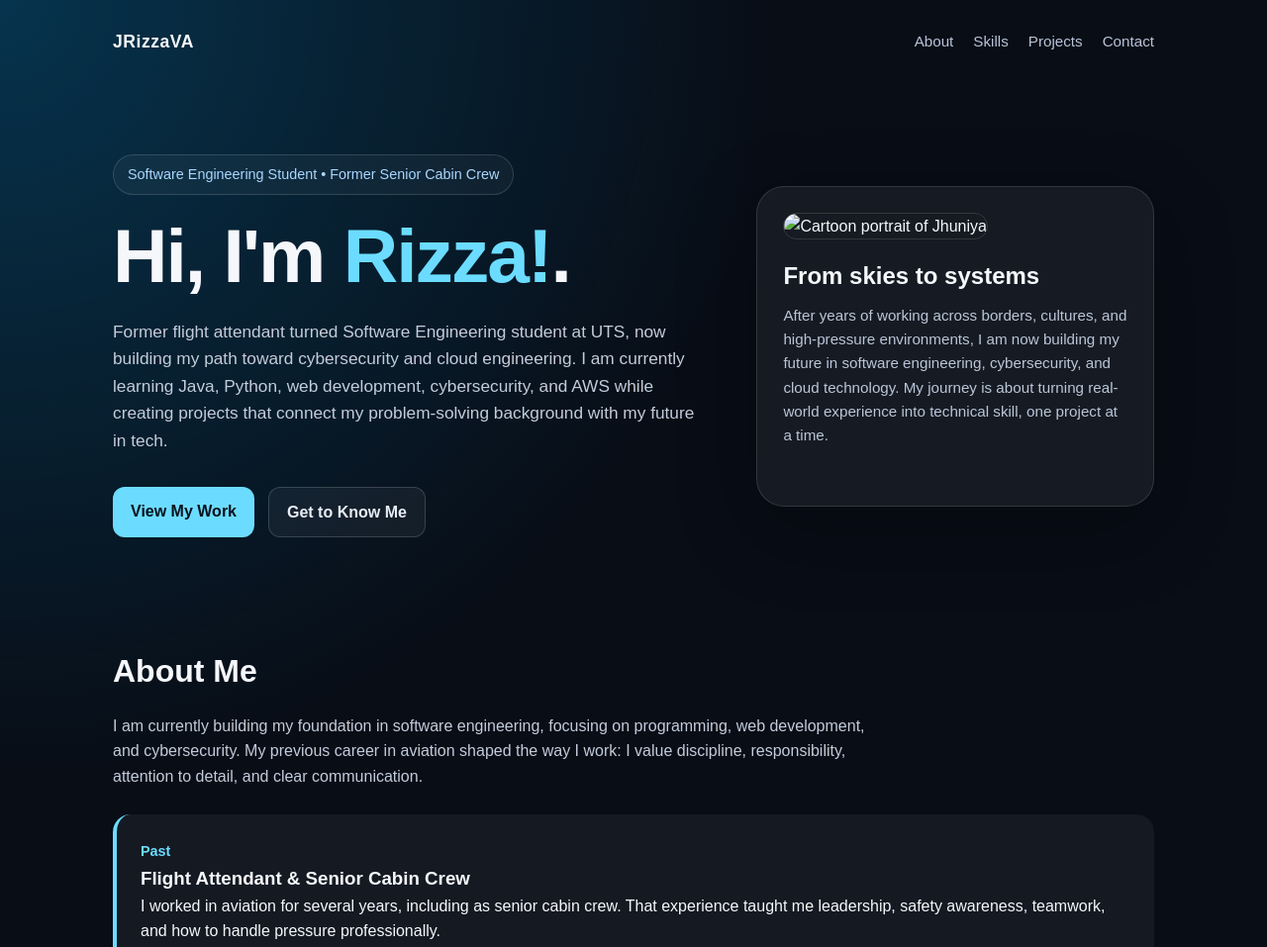
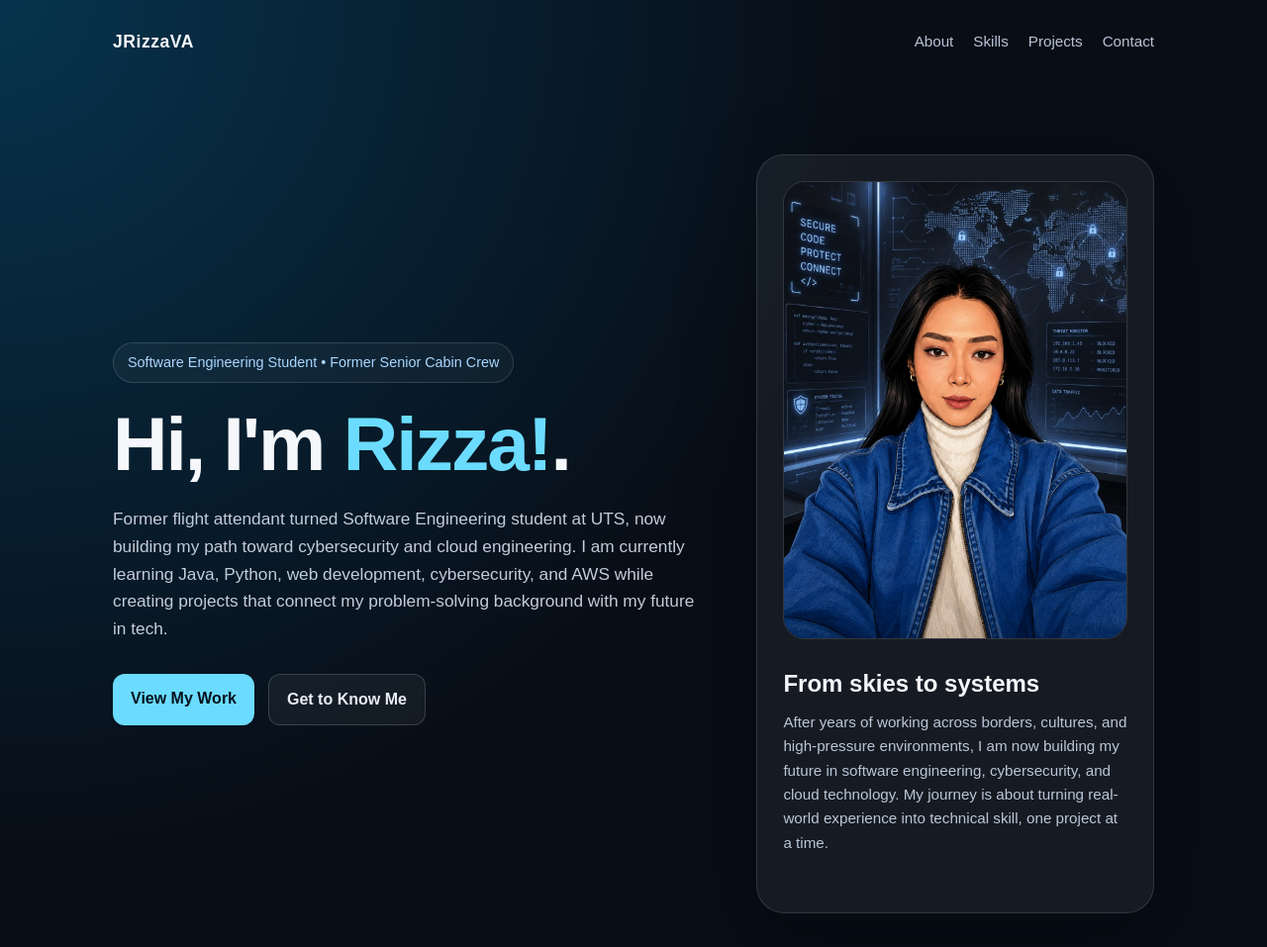
Before and after one commit to JRizzaVA/JRizzaVA.github.io, a plain HTML site: page index.html in a window 1280 px wide. Shown: the top 957 px of the page at 99% size. Drawn offline with Linux system fonts and the light colour scheme.

Commit message:
Update index.html
add photo

```diff
--- a/index.html
+++ b/index.html
@@ -259,7 +259,7 @@
         </div>
 
         <div class="profile-card">
-          <img src="profile.jpg" alt="Cartoon portrait of Jhuniya" />
+          <img src="profile.jpeg" alt="Cartoon portrait of Jhuniya" />
           <h2>From skies to systems</h2>
           <p>
             After years of working across borders, cultures, and high-pressure environments, I am now building my future in software engineering, cybersecurity, and cloud technology. My journey is about turning real-world experience into technical skill, one project at a time.
```
